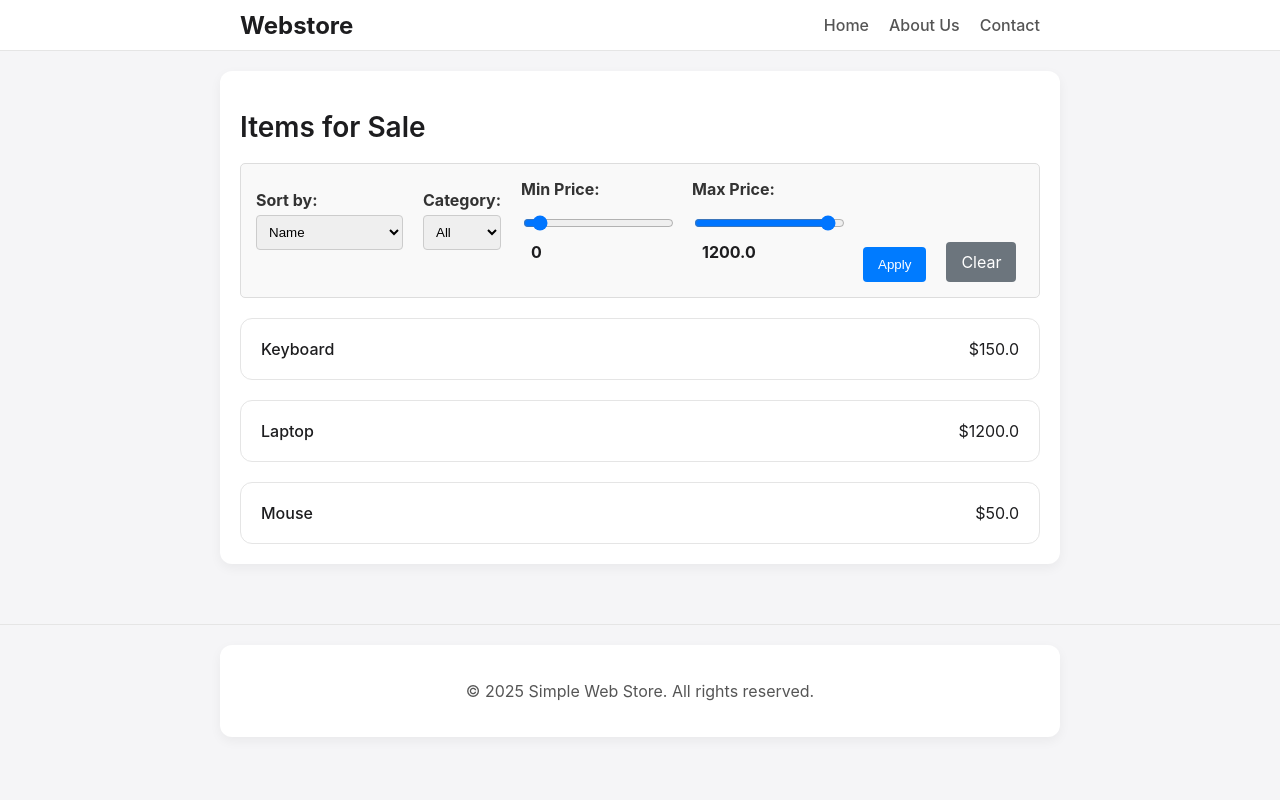
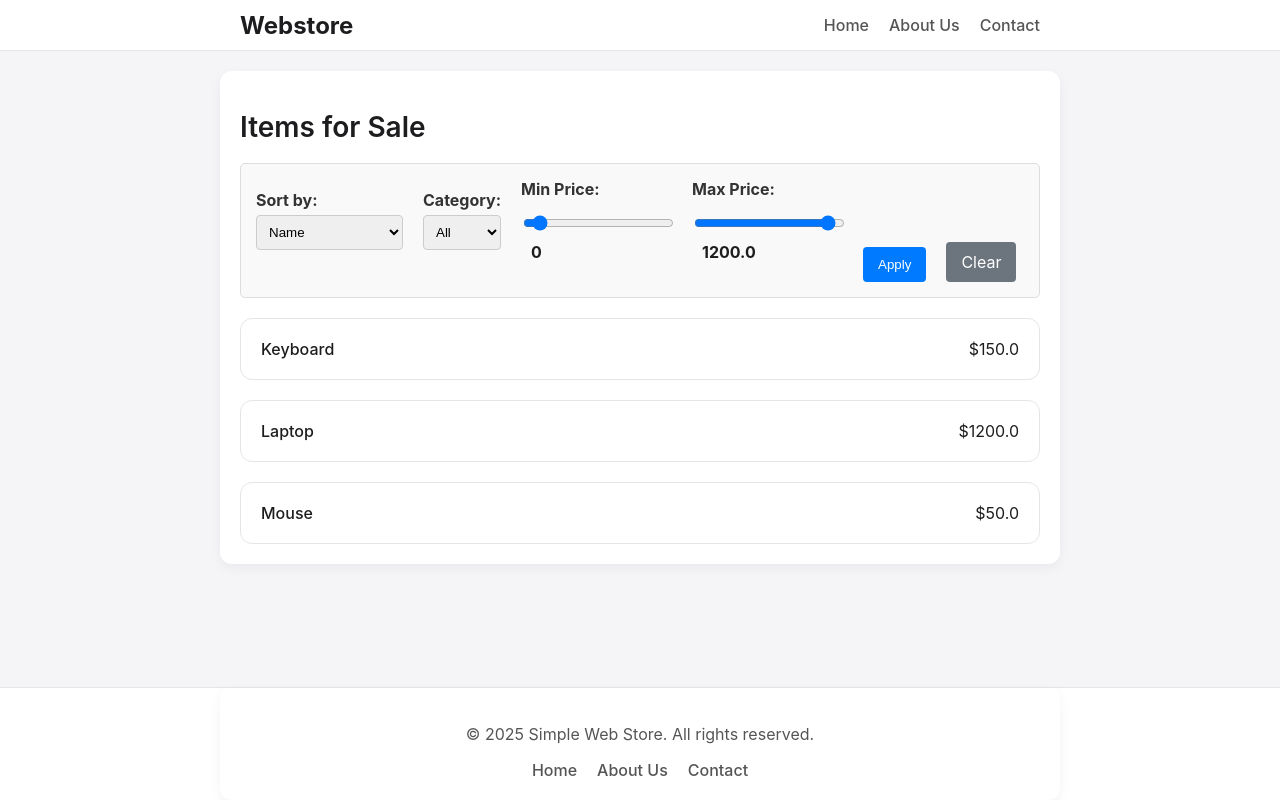
Before and after one commit to Je12emy/Simple-Task-Webstore, a Flask app: page / in a window 1280 px wide. Run offline with Flask 3, Linux system fonts and the light colour scheme; data comes from the database, SQL or seed files in the repository; data that the repository does not hold is empty.

Commit message:
style: update footer

```diff
--- a/Code/Webstore/static/style.css
+++ b/Code/Webstore/static/style.css
@@ -5,10 +5,14 @@ body {
   margin: 0;
   background-color: #f5f5f7;
   color: #1d1d1f;
+  display: flex;
+  flex-direction: column;
+  min-height: 100vh;
 }
 
 main {
   padding: 20px;
+  flex-grow: 1;
 }
 
 .container {
@@ -214,10 +218,38 @@ a:hover {
 /* Footer Styles */
 .site-footer {
   text-align: center;
-  margin-top: 40px;
-  padding: 20px;
+  margin-top: auto;
+  padding: 0 20px;
   color: #555;
   border-top: 1px solid #e5e5e5;
+  background-color: #ffffff;
+}
+.footer-nav {
+  margin-top: 10px;
+}
+
+.footer-links {
+  list-style: none;
+  padding: 0;
+  margin: 0;
+  display: flex;
+  justify-content: center;
+  gap: 20px;
+}
+
+.footer-links a {
+  color: #555;
+  font-weight: 500;
+  .footer-container {
+    display: flex;
+    justify-content: space-between;
+    align-items: center;
+    height: 50px;
+    padding: 0;
+    background-color: transparent;
+    border-radius: 0;
+    box-shadow: none;
+  }
 }
 
 /* Contact Form Styles */
--- a/Code/Webstore/templates/base.html
+++ b/Code/Webstore/templates/base.html
@@ -33,8 +33,15 @@
     <main>{% block content %}{% endblock %}</main>
 
     <footer class="site-footer">
-      <div class="container">
+      <div class="container footer-container">
         <p>&copy; 2025 Simple Web Store. All rights reserved.</p>
+        <nav class="footer-nav" aria-label="Footer Navigation">
+          <ul class="footer-links">
+            <li><a href="{{ url_for('index') }}">Home</a></li>
+            <li><a href="{{ url_for('about') }}">About Us</a></li>
+            <li><a href="{{ url_for('contact') }}">Contact</a></li>
+          </ul>
+        </nav>
       </div>
     </footer>
 
```
